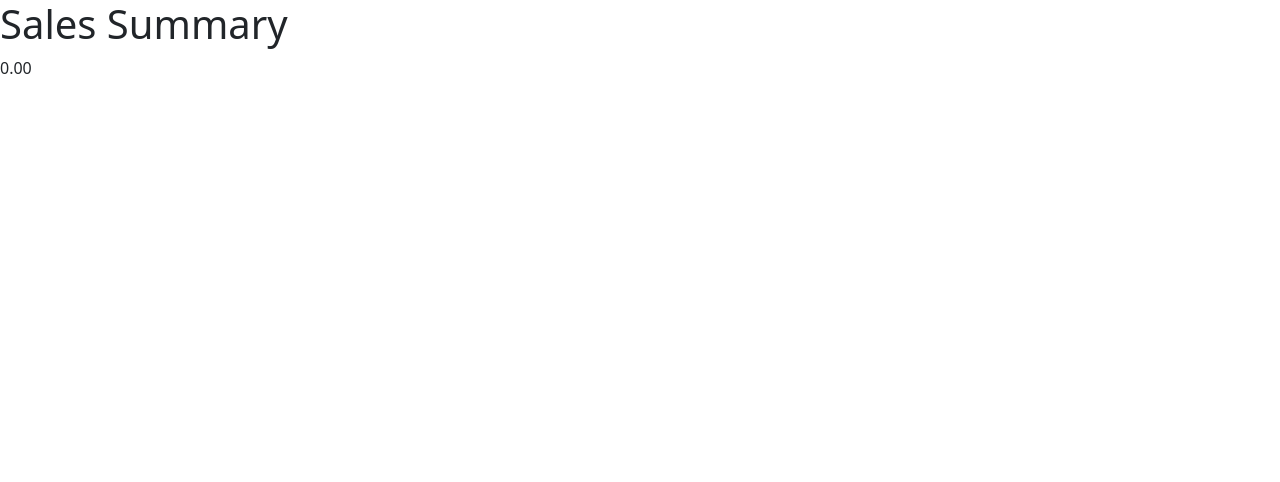
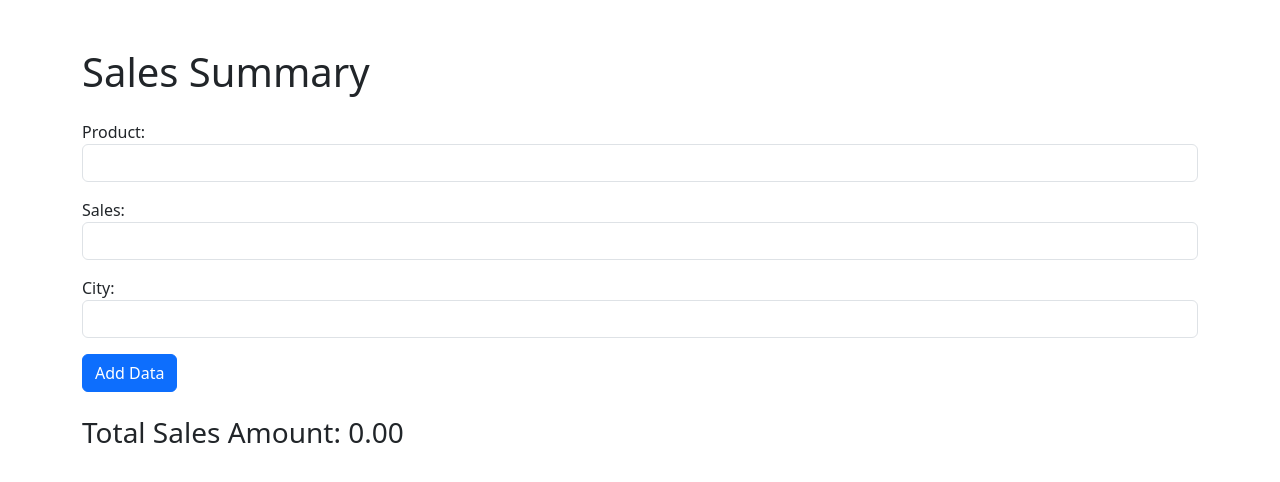
Before and after one commit to 23f1000553/sum-of-sales-task-abc123xyz, a plain HTML site: page index.html in a window 1280 px wide. Drawn offline with nearby package versions, Linux system fonts and the light colour scheme.

Commit message:
update index.html

```diff
--- a/index.html
+++ b/index.html
@@ -1,14 +1,33 @@
 <!DOCTYPE html>
 <html lang='en'>
 <head>
-<meta charset='UTF-8'>
-<meta name='viewport' content='width=device-width, initial-scale=1.0'>
-<title>Sales Summary abc123xyz</title>
-<link rel='stylesheet' href='https://cdn.jsdelivr.net/npm/bootstrap@5.3.0/dist/css/bootstrap.min.css'>
+  <meta charset='UTF-8'>
+  <meta http-equiv='X-UA-Compatible' content='IE=edge'>
+  <meta name='viewport' content='width=device-width, initial-scale=1.0'>
+  <title>Sales Summary abc123xyz</title>
+  <link rel='stylesheet' href='https://cdn.jsdelivr.net/npm/bootstrap@5.3.0/dist/css/bootstrap.min.css'>
+  <style>.form-group {margin-bottom: 1rem;}</style>
 </head>
 <body>
-<h1>Sales Summary</h1>
-<div id='total-sales'></div>
-<script src='script.js'></script>
+  <div class='container mt-5'>
+    <h1 class='mb-4'>Sales Summary</h1>
+    <form id='data-form' class='mb-4'>
+      <div class='form-group'>
+        <label for='product-input'>Product:</label>
+        <input type='text' id='product-input' class='form-control' required>
+      </div>
+      <div class='form-group'>
+        <label for='sales-input'>Sales:</label>
+        <input type='number' id='sales-input' class='form-control' step='0.01' required>
+      </div>
+      <div class='form-group'>
+        <label for='city-input'>City:</label>
+        <input type='text' id='city-input' class='form-control' required>
+      </div>
+      <button type='submit' class='btn btn-primary'>Add Data</button>
+    </form>
+    <h3 class='mb-3'>Total Sales Amount: <span id='total-sales'>0.00</span></h3>
+  </div>
+  <script src='script.js'></script>
 </body>
 </html>
```
